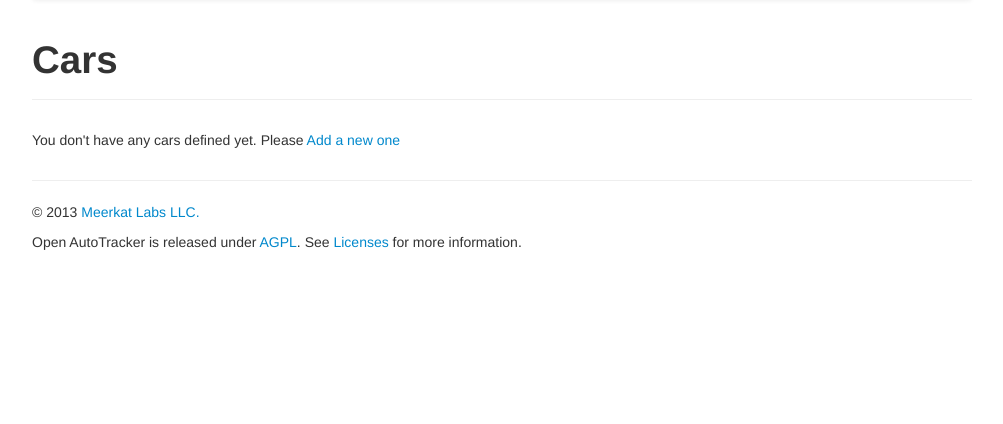
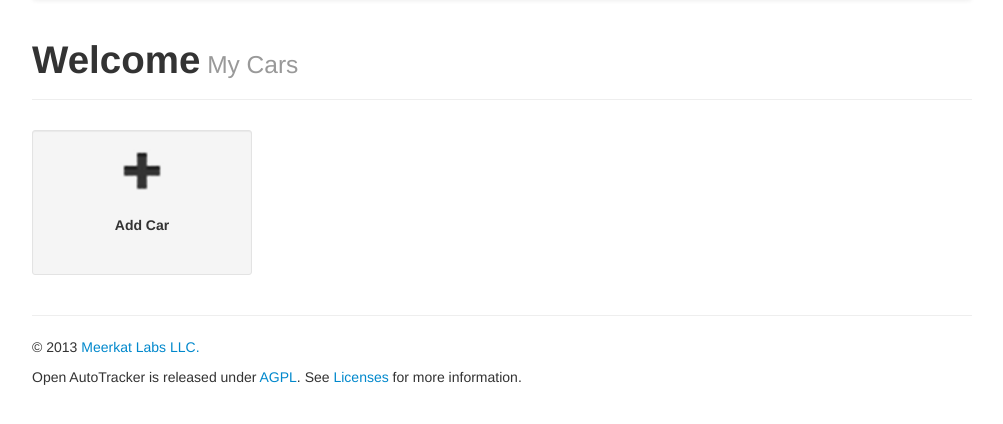
Before and after one commit to MeerkatLabs/openautotracker, a Django app: template automaintenanceweb/templates/automaintenance/car_list.html in a window 1280 px wide. Shown: the part 42-466 px from the top of the page, without its empty margins (138-1141 px from the left). Run offline with Django 3.2, Linux system fonts and the light colour scheme; the template is opened without the code that fills it, so the values that code supplies are empty; some libraries are stand-ins or nearby versions.

Commit message:
Cleaning up car_list display html.
Adding some images and adding card displays for each of the cards that are on the car list page.

```diff
--- a/automaintenanceweb/templates/automaintenance/car_list.html
+++ b/automaintenanceweb/templates/automaintenance/car_list.html
@@ -1,24 +1,44 @@
 {% extends "automaintenance/base.html" %}
+
+{% load staticfiles %}
 
 {% block body %}
 
 <div class="page-header">
-	<h1>Cars</h1>
+    <h1>Welcome<small> My Cars</small></h1>
+</div>
+
+<div class="row">
+  {% for car in car_list %}
+
+      <div class="span3">
+
+        <div class="well well-small" style="height: 125px">
+            <p class="text-center"><a href="{{ car.get_absolute_url }}"><img src="{% static  "img/smallauto.png" %}"></a></p>
+
+            <p class="text-center"><strong>{{ car.name }}</strong></p>
+            <p class="text-center">{{ car.car_type }}</p>
+        </div>
+
+      </div>
+
+  {% endfor %}
+
+  {% if car_list|length < max_car_count %}
+
+      <div class="span3">
+
+          <div class="well well-small" style="height: 125px">
+              <p class="text-center">
+                  <a href="{% url 'auto_maintenance_add_car' %}"><img src="{% static  "img/addcar.png" %}"></a></p>
+
+              <p class="text-center"><strong>Add Car</strong></p>
+          </div>
+
+      </div>
+
+  {% endif %}
 </div>
 
 
-<div class="row">
-	<div class="span12">
-        {% if car_list %}
-	  <ul>
-	   {% for car in car_list %}
-	     <li><a href="{{ car.get_absolute_url }}">{{ car.name }}</a></li>
-	   {% endfor %}
-	  </ul>
-    {% else %}
-        <p>You don't have any cars defined yet.  Please <a href="{% url 'auto_maintenance_add_car' %}">Add a new one</a></p>
-    {% endif %}
-  </div>
-</div>
-
 {% endblock %}
```
Also changed, not shown: automaintenanceweb/static/img/addcar.png (added), automaintenanceweb/static/img/smallauto.png (added).
